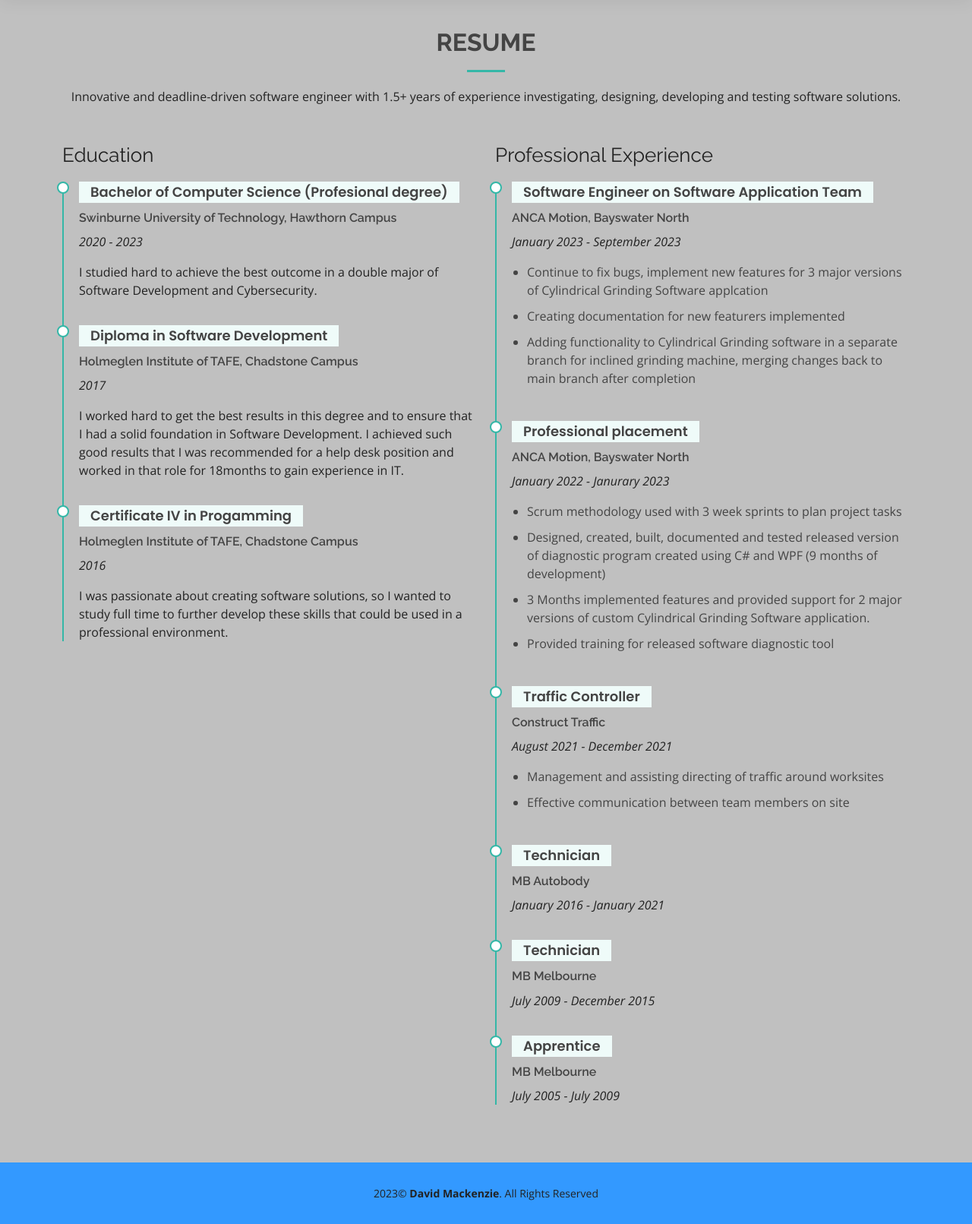
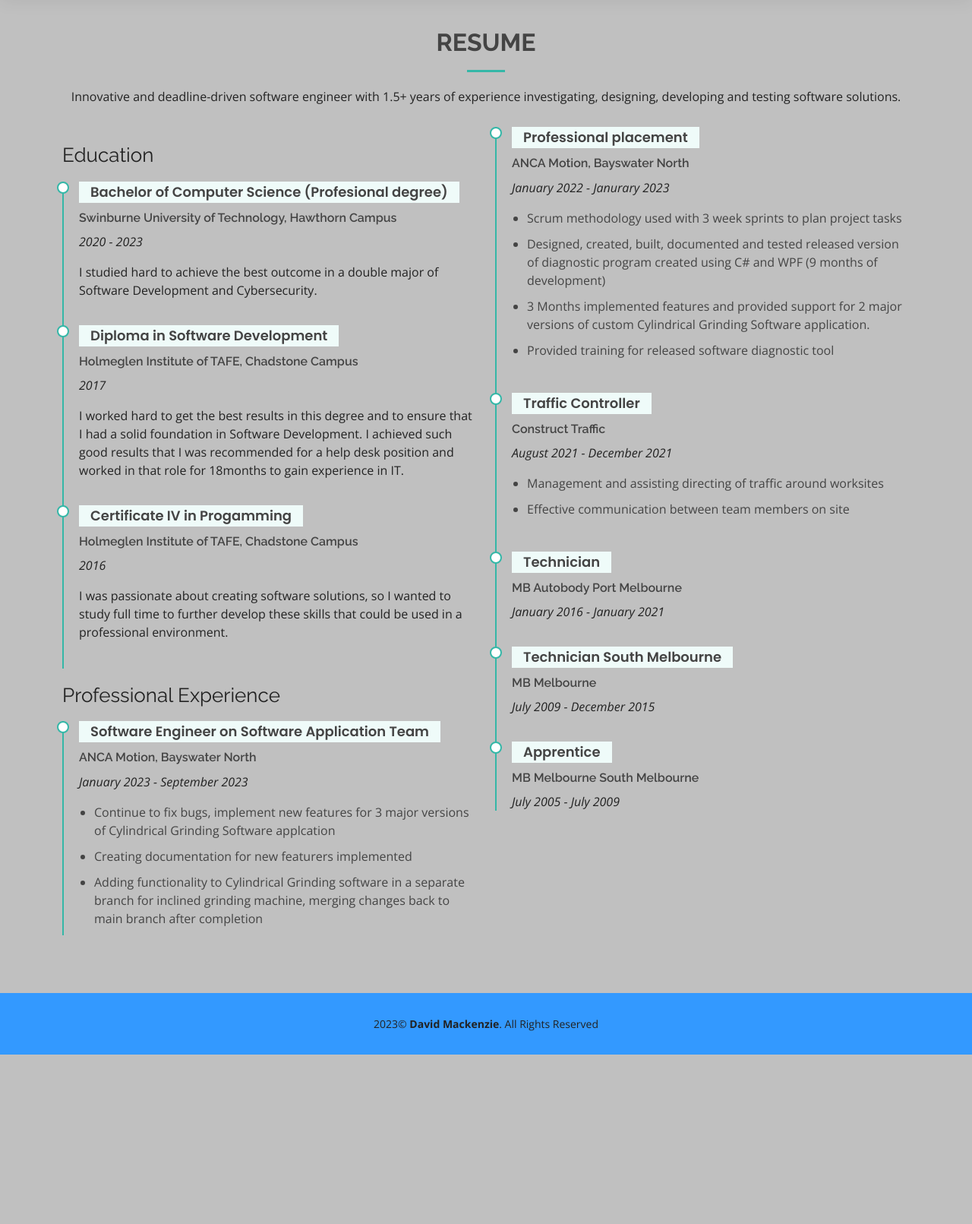
Before and after one commit to DavidAustinMackenzie/davidaustinmackenzie.com.au, a Flask app: page /resume in a window 1280 px wide. Shown: the part 73-1684 px from the top of the page at 76% size. After the commit the page ends 1461 px from the top, so only its background shows below. Run offline with Flask 3, Linux system fonts and the light colour scheme; some libraries are stand-ins or nearby versions.

Commit message:
moved resume columns

```diff
--- a/templates/resume.html
+++ b/templates/resume.html
@@ -58,8 +58,6 @@
               <p><em>2016</em></p>
               <p>I was passionate about creating software solutions, so I wanted to study full time to further develop these skills that could be used in a professional environment.</p>
             </div>
-          </div>
-          <div class="col-lg-6">
             <h3 class="resume-title">Professional Experience</h3>
             <div class="resume-item">
               <h4>Software Engineer on Software Application Team</h4>
@@ -73,6 +71,8 @@
               </ul>
               </p>
             </div>
+          </div>
+          <div class="col-lg-6">
             <div class="resume-item">
               <h4>Professional placement</h4>
               <h5>ANCA Motion, Bayswater North</h5>
@@ -99,17 +99,17 @@
             </div>
             <div class="resume-item">
               <h4>Technician</h4>
-              <h5>MB Autobody</h5>
+              <h5>MB Autobody Port Melbourne</h5>
               <p><em>January 2016 - January 2021</em></p>
             </div>
             <div class="resume-item">
-              <h4>Technician</h4>
+              <h4>Technician South Melbourne</h4>
               <h5>MB Melbourne</h5>
               <p><em>July 2009 - December 2015</em></p>
             </div>
             <div class="resume-item">
               <h4>Apprentice</h4>
-              <h5>MB Melbourne</h5>
+              <h5>MB Melbourne South Melbourne</h5>
               <p><em>July 2005 - July 2009</em></p>
             </div>
           </div>
```
